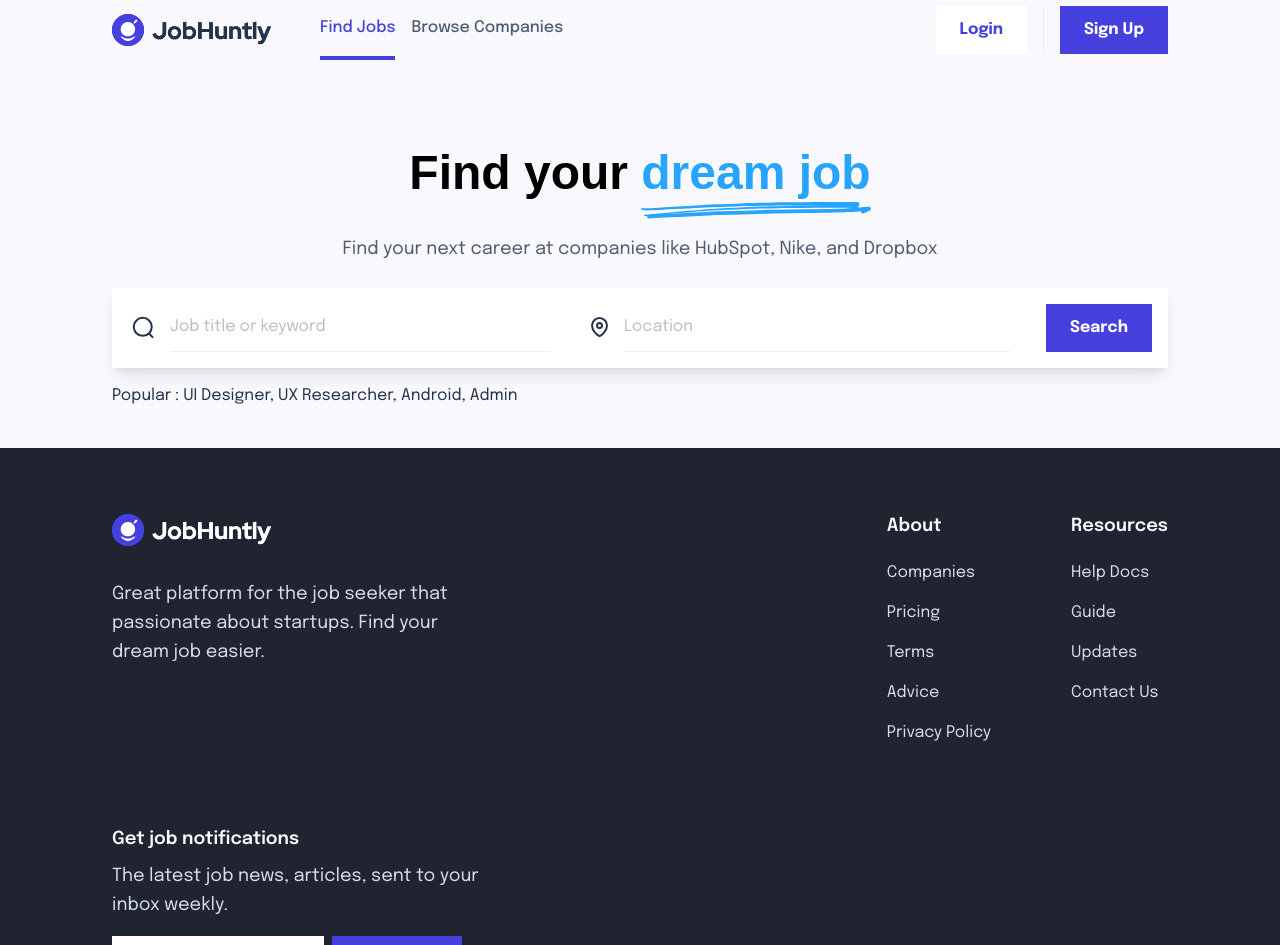
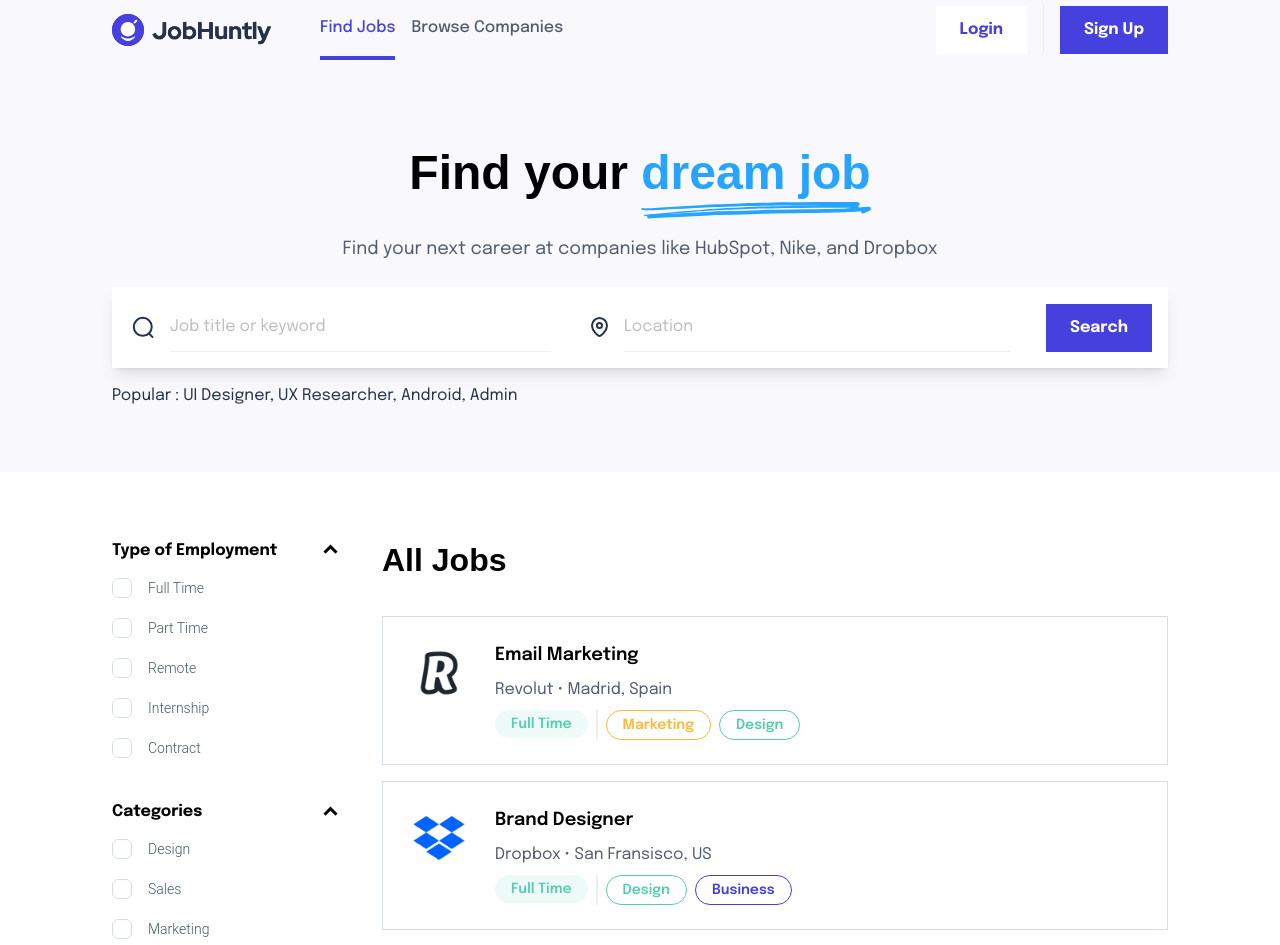
Before and after one commit to JLDaquipa/jobhuntly-website, a React (Vite) app: page /find in a window 1280 px wide. Shown: the top 945 px of the page. Built offline with nearby package versions, Linux system fonts and the light colour scheme; a web font is replaced by a local one.

Commit message:
Added filter menus

```diff
--- /dev/null
+++ b/src/components/JobList.jsx
@@ -0,0 +1,206 @@
+import { Collapse, List, ListItem, ListItemPrefix, Checkbox, Typography } from "@material-tailwind/react";
+import { useState } from "react";
+import { filters, jobList } from "../constant";
+import JobCard from "./JobCard";
+
+const JobList = () => {
+  const [openEmploymentType,setOpenEmploymentType] = useState(true);
+  const [openCategories, setOpenCategories] = useState(true);
+  const [openJobLevel, setOpenJobLevel] = useState(true);
+  const [openSalaryRange, setOpenSalaryRange] = useState(true);
+
+  return (
+    <div className="font-epilogue flex justify-between gap-10">
+
+      {/* Filter Col */}
+      <div className="flex flex-col w-[230px] gap-10">
+        {/* Type of Employment Filter */}
+        <div className="w-full">
+          <div
+            className="cursor-pointer w-full font-bold flex justify-between items-center"
+            onClick={() => setOpenEmploymentType(!openEmploymentType)}
+          >
+            <span>Type of Employment</span>
+            <i className={`${openEmploymentType ? "ri-arrow-up-s-line":"ri-arrow-down-s-line"} text-2xl`} ></i>
+          </div>
+          <Collapse open={openEmploymentType}>
+            <List className="flex gap-5 p-0 pt-3">
+              {filters.employmentType.map((item) => (
+                <ListItem
+                  key={item}
+                  className=" hover:text-neutral-100 p-0 hover:bg-opacity-0 active:bg-opacity-0 focus:bg-opacity-0"
+                  ripple={false}
+                >
+                <label
+                  htmlFor={item}
+                  className="flex items-center w-full cursor-pointer"
+                >
+                  <ListItemPrefix>
+                    <Checkbox
+                      id={item}
+                      ripple={false}
+                      className="hover:before:opacity-0 p-0 w-5 h-5 rounded-md border-neutral-20 checked:bg-brand-primary checked:border-brand-primary"
+                      containerProps={{
+                        className: "p-0",
+                      }}
+                    />
+                  </ListItemPrefix>
+                  <Typography className="text-sm">
+                    {item}
+                  </Typography>
+                </label>
+              </ListItem>
+              ))}
+            </List>
+          </Collapse>
+        </div>
+
+        {/* Categories Filter */}
+        <div className="w-full">
+          <div
+            className="cursor-pointer w-full font-bold flex justify-between items-center"
+            onClick={() => setOpenCategories(!openCategories)}
+          >
+            <span>Categories</span>
+            <i className={`${openCategories ? "ri-arrow-up-s-line":"ri-arrow-down-s-line"} text-2xl`} ></i>
+          </div>
+          <Collapse open={openCategories}>
+            <List className="flex gap-5 p-0 pt-3">
+              {filters.categories.map((item) => (
+                <ListItem
+                  key={item}
+                  className=" hover:text-neutral-100 p-0 hover:bg-opacity-0 active:bg-opacity-0 focus:bg-opacity-0"
+                  ripple={false}
+                >
+                <label
+                  htmlFor={item}
+                  className="flex items-center w-full cursor-pointer"
+                >
+                  <ListItemPrefix>
+                    <Checkbox
+                      id={item}
+                      ripple={false}
+                      className="hover:before:opacity-0 p-0 w-5 h-5 rounded-md border-neutral-20 checked:bg-brand-primary checked:border-brand-primary"
+                      containerProps={{
+                        className: "p-0",
+                      }}
+                    />
+                  </ListItemPrefix>
+                  <Typography className="text-sm">
+                    {item}
+                  </Typography>
+                </label>
+              </ListItem>
+              ))}
+            </List>
+          </Collapse>
+        </div>
+
+        {/* Job Level Filter */}
+        <div className="w-full">
+          <div
+            className="cursor-pointer w-full font-bold flex justify-between items-center"
+            onClick={() => setOpenJobLevel(!openJobLevel)}
+          >
+            <span>Job Level</span>
+            <i className={`${openJobLevel ? "ri-arrow-up-s-line":"ri-arrow-down-s-line"} text-2xl`} ></i>
+          </div>
+          <Collapse open={openJobLevel}>
+            <List className="flex gap-5 p-0 pt-3">
+              {filters.jobLevel.map((item) => (
+                <ListItem
+                  key={item}
+                  className=" hover:text-neutral-100 p-0 hover:bg-opacity-0 active:bg-opacity-0 focus:bg-opacity-0"
+                  ripple={false}
+                >
+                <label
+                  htmlFor={item}
+                  className="flex items-center w-full cursor-pointer"
+                >
+                  <ListItemPrefix>
+                    <Checkbox
+                      id={item}
+                      ripple={false}
+                      className="hover:before:opacity-0 p-0 w-5 h-5 rounded-md border-neutral-20 checked:bg-brand-primary checked:border-brand-primary"
+                      containerProps={{
+                        className: "p-0",
+                      }}
+                    />
+                  </ListItemPrefix>
+                  <Typography className="text-sm">
+                    {item}
+                  </Typography>
+                </label>
+              </ListItem>
+              ))}
+            </List>
+          </Collapse>
+        </div>
+
+        {/* Salary Range Filter */}
+        <div className="w-full">
+          <div
+            className="cursor-pointer w-full font-bold flex justify-between items-center"
+            onClick={() => setOpenSalaryRange(!openSalaryRange)}
+          >
+            <span>Salary Range</span>
+            <i className={`${openSalaryRange ? "ri-arrow-up-s-line":"ri-arrow-down-s-line"} text-2xl`} ></i>
+          </div>
+          <Collapse open={openSalaryRange}>
+            <List className="flex gap-5 p-0 pt-3">
+              {filters.salaryRange.map((item) => (
+                <ListItem
+                  key={item}
+                  className=" hover:text-neutral-100 p-0 hover:bg-opacity-0 active:bg-opacity-0 focus:bg-opacity-0"
+                  ripple={false}
+                >
+                <label
+                  htmlFor={item}
+                  className="flex items-center w-full cursor-pointer"
+                >
+                  <ListItemPrefix>
+                    <Checkbox
+                      id={item}
+                      ripple={false}
+                      className="hover:before:opacity-0 p-0 w-5 h-5 rounded-md border-neutral-20 checked:bg-brand-primary checked:border-brand-primary"
+                      containerProps={{
+                        className: "p-0",
+                      }}
+                    />
+                  </ListItemPrefix>
+                  <Typography className="text-sm">
+                    {item}
+                  </Typography>
+                </label>
+              </ListItem>
+              ))}
+            </List>
+          </Collapse>
+        </div>
+
+      </div>
+
+      {/* Job List Col */}
+      <div className="flex-1">
+        <div className="mb-8">
+          <h3 className="font-clashDisplay font-semibold text-[2rem]">All Jobs</h3>
+        </div>
+        <div>
+          <div className="grid grid-cols-1 gap-4">
+            {
+              jobList.map((job, i) => (
+                <JobCard
+                  key={i}
+                  label={true}
+                  jobData={job}
+                />
+              ))
+            }
+          </div>
+        </div>
+      </div>
+    </div>
+  )
+}
+
+export default JobList
--- a/src/components/SearchBar.jsx
+++ b/src/components/SearchBar.jsx
@@ -3,8 +3,15 @@
 import Button from './Button';
 
 const SearchBar = ({label="Search", width="full"}) => {
+  if(width === "full"){
+    width = "md:w-full";
+  }
+  else if(width === "fit"){
+    width = "md:w-fit";
+  }
+
   return (
-    <div className={`flex justify-between items-center gap-4 max-md:gap-3 p-4 lg:6 bg-white shadow-lg md:w-${width} max-md:flex-col`}>
+    <div className={`flex justify-between items-center gap-4 max-md:gap-3 p-4 lg:6 bg-white shadow-lg ${width} max-md:flex-col`}>
       <div className="px-1 flex flex-1 md:mr-4 max-md:w-full">
         <img className="mr-4" src={search} alt="" />
         <div className="py-3 border-b-[1px] w-full">
--- a/src/constant/index.js
+++ b/src/constant/index.js
@@ -1,45 +1,5 @@
 import { designIcon, salesIcon, marketingIcon, financeIcon, techIcon, engineeringIcon, businessIcon, hrIcon  } from "../assets/icons";
-import {
-  blinkistLogo,
-  canvaLogo,
-  classPassLogo,
-  clayLogo,
-  coinbaseLogo,
-  digitalOceanLogo,
-  discordLogo,
-  divvyLogo,
-  dropboxLogo,
-  foundation,
-  goDaddyLogo,
-  harvardLogo,
-  komodoLogo,
-  krakenLogo,
-  mazeLogo,
-  mediaMonksLogo,
-  netlifyLogo,
-  nomadLogo,
-  nubankLogo,
-  numbrsLogo,
-  packerLogo,
-  pentagramLogo,
-  pitchLogo,
-  prooffeedLogo,
-  revolutLogo,
-  robinhoodLogo,
-  sanofiLogo,
-  squareLogo,
-  stakenetLogo,
-  stripeLogo,
-  terraformLogo,
-  truebillLogo,
-  twitterLogo,
-  udacityLogo,
-  universityOfTorontoLogo,
-  webflowLogo,
-  weTransferLogo,
-  wolffOlinsLogo,
-  zendLogo,
-} from '../assets/images/companies';
+import { blinkistLogo, canvaLogo, classPassLogo, clayLogo, coinbaseLogo, digitalOceanLogo, discordLogo, divvyLogo, dropboxLogo, foundation, goDaddyLogo, harvardLogo, komodoLogo, krakenLogo, mazeLogo, mediaMonksLogo, netlifyLogo, nomadLogo, nubankLogo, numbrsLogo, packerLogo, pentagramLogo, pitchLogo, prooffeedLogo, revolutLogo, robinhoodLogo, sanofiLogo, squareLogo, stakenetLogo, stripeLogo, terraformLogo, truebillLogo, twitterLogo, udacityLogo, universityOfTorontoLogo, webflowLogo, weTransferLogo, wolffOlinsLogo, zendLogo,} from '../assets/images/companies';
 
 export const categories = [
   {
@@ -75,6 +35,15 @@
     icon: hrIcon,
   },
 ];
+
+export const filters = {
+  employmentType: ["Full Time","Part Time", "Remote", "Internship", "Contract"],
+  categories: ["Design","Sales","Marketing","Business","Human Resource","Finance","Engineering","Technology"],
+  jobLevel: ["Entry Level", "Mid Level","Senior Level","Director","VP or Above"],
+  salaryRange: ["$700 - $1000", "$100 - $1500", "$1500 - $2000", "$3000 or above"],
+  industry: ["Advertising","Business Service", "Blockchain", "Cloud", "Consumer Tech", "Education", "Fintech", "Gaming", "Food & Beverages", "Healthcare", "Hosting", "Media"],
+  companySize: ["1-50", "51-150", "151-250", "250-500", "501-1000","1000 - above"],
+}
 
 export const categoryLabelColor = {
   "marketing": {
--- a/src/pages/FindJob.jsx
+++ b/src/pages/FindJob.jsx
@@ -1,10 +1,12 @@
 import { drawline } from '../assets/images';
 import SearchBar from '../components/SearchBar';
+import { Button } from "@material-tailwind/react";
+import JobList from '../components/JobList';
 
 const FindJob = () => {
   return (
-    <section>
-      <div className='padding-x bg-neutral-0 font-epilogue py-10 lg:pt-36'>
+    <section className='font-epilogue'>
+      <div className='padding-x bg-neutral-0 py-10 lg:pt-36 lg:pb-16'>
         <div className='max-container'>
           <h2 className="font-clashDisplay font-semibold text-4xl text-center mb-4">
             Find your <span className="text-accent-blue w-min inline-block whitespace-nowrap">
@@ -19,6 +21,9 @@
           </p>
         </div>
       </div>
+      <div className='py-16 padding-x'>
+            <JobList />
+      </div>
     </section>
   )
 }
```
